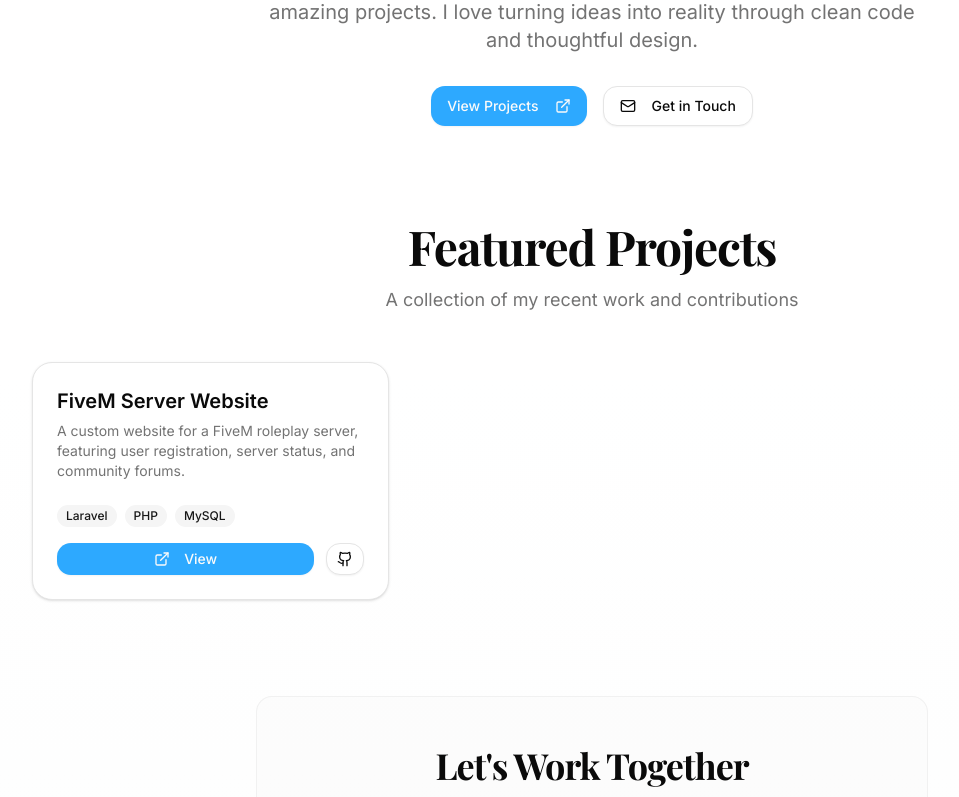
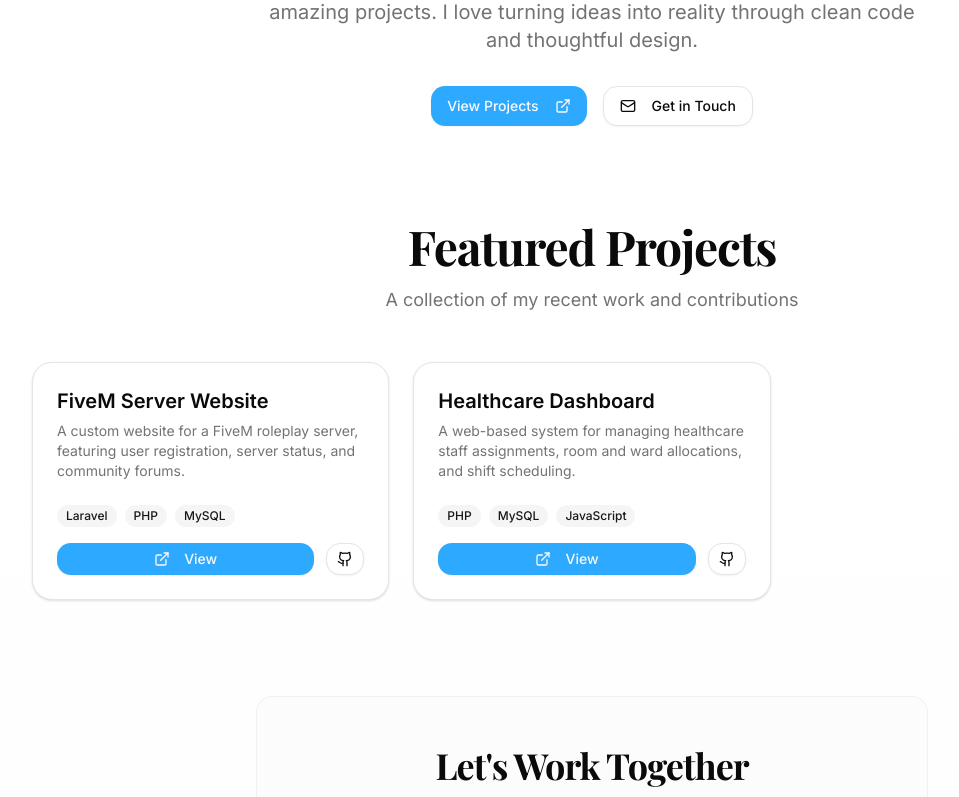
Before and after one commit to iM5LB/iM5LB.github.io, a React (Vite) app: page / in a window 1280 px wide. Shown: the part 417-1214 px from the top of the page, without its empty margins (48-1007 px from the left). Built offline with nearby package versions, Linux system fonts and the light colour scheme; a web font is replaced by a local one.

Commit message:
Project Healthcare Dashboard Uploaded

```diff
--- a/src/App.tsx
+++ b/src/App.tsx
@@ -38,6 +38,13 @@ export default function Home() {
       tags: ["Laravel", "PHP", "MySQL"],
       link: "https://auralandrp.tailaa03c3.ts.net",
       github: "#"
+    },
+    {
+      title: "Healthcare Dashboard",
+      description: "A web-based system for managing healthcare staff assignments, room and ward allocations, and shift scheduling.",
+      tags: ["PHP", "MySQL", "JavaScript"],
+      link: "https://healthcare-dashboard.example.com",
+      github: "https://github.com/iM5LB/Healthcare_Dashboard"
     },
   ];
 
```
